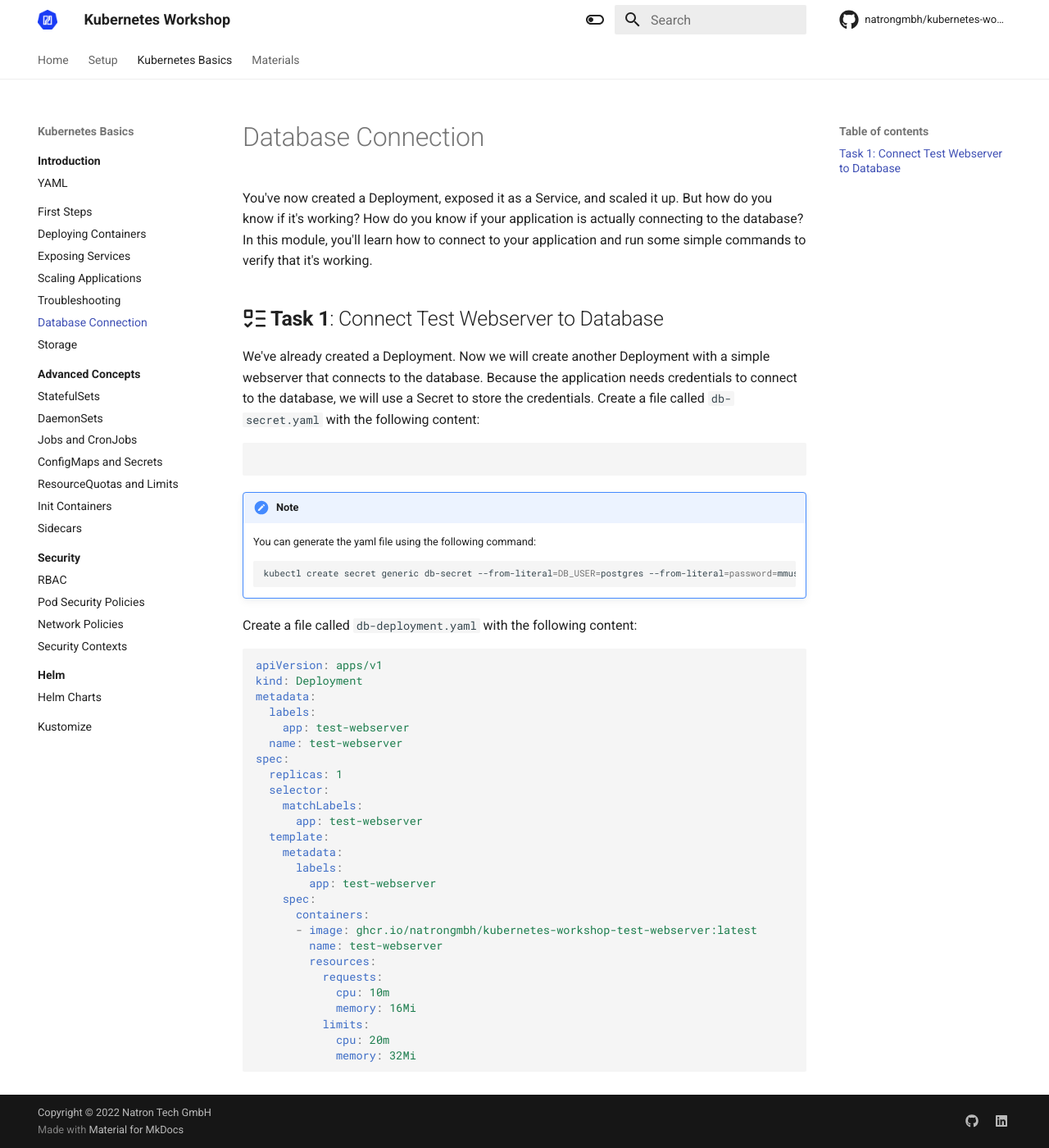
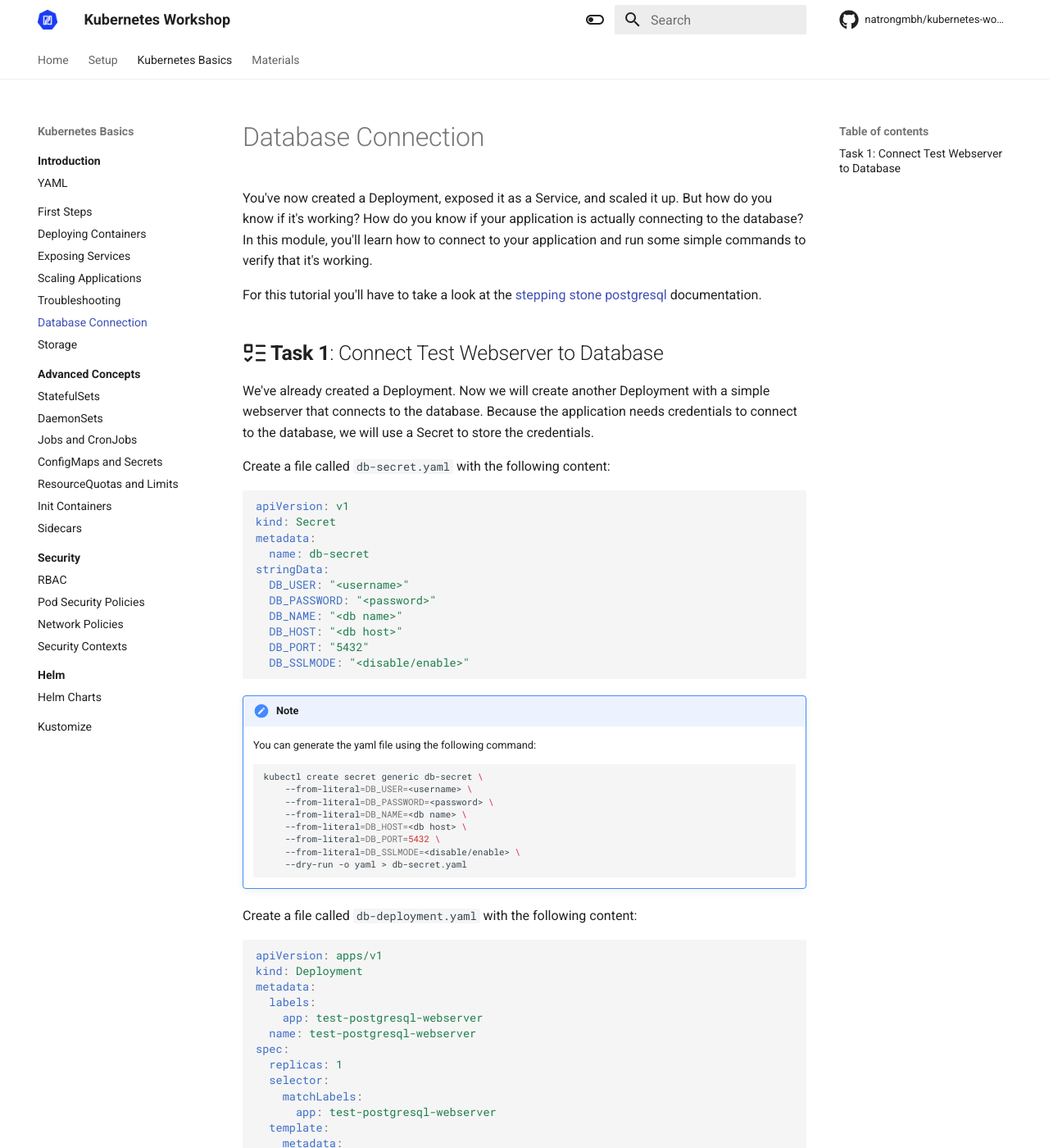
Before and after one commit to natrontech/kubernetes-workshop-golog, an MkDocs documentation site: the page built from docs/kubernetes-basics/database-connection.md, in a window 1280 px wide and 1400 px high. Shown: the whole window at 82% size. Built offline with MkDocs 1.6.1 and Material for MkDocs 9.7.7, drawn with Linux system fonts in a browser that asks for light colours; comment, search, counter and statistics services are not loaded; some of the changed text lies outside the part shown.

````diff
--- a/docs/kubernetes-basics/database-connection.md
+++ b/docs/kubernetes-basics/database-connection.md
@@ -1,14 +1,27 @@
 # Database Connection
 You've now created a Deployment, exposed it as a Service, and scaled it up. But how do you know if it's working? How do you know if your application is actually connecting to the database? In this module, you'll learn how to connect to your application and run some simple commands to verify that it's working.
+
+For this tutorial you'll have to take a look at the [stepping stone postgresql](https://wiki.golog.ch/wiki/gog-pro-010#Operations_-_PostgreSQL) documentation.
 
 ## :octicons-tasklist-16: **Task 1**: Connect Test Webserver to Database
 We've already created a Deployment.
 Now we will create another Deployment with a simple webserver that connects to the database.
 Because the application needs credentials to connect to the database, we will use a Secret to store the credentials.
+
 Create a file called `db-secret.yaml` with the following content:
 
 ```yaml
-
+apiVersion: v1
+kind: Secret
+metadata:
+  name: db-secret
+stringData:
+  DB_USER: "<username>"
+  DB_PASSWORD: "<password>"
+  DB_NAME: "<db name>"
+  DB_HOST: "<db host>"
+  DB_PORT: "5432"
+  DB_SSLMODE: "<disable/enable>"
 ```
 
 !!! note
@@ -16,7 +29,14 @@
     You can generate the yaml file using the following command:
 
     ```bash
-    kubectl create secret generic db-secret --from-literal=DB_USER=postgres --from-literal=password=mmuser_password --dry-run -o yaml > db-secret.yaml
+    kubectl create secret generic db-secret \
+        --from-literal=DB_USER=<username> \
+        --from-literal=DB_PASSWORD=<password> \
+        --from-literal=DB_NAME=<db name> \
+        --from-literal=DB_HOST=<db host> \
+        --from-literal=DB_PORT=5432 \
+        --from-literal=DB_SSLMODE=<disable/enable> \
+        --dry-run -o yaml > db-secret.yaml
     ```
 
 Create a file called `db-deployment.yaml` with the following content:
@@ -26,21 +46,21 @@
 kind: Deployment
 metadata:
   labels:
-    app: test-webserver
-  name: test-webserver
+    app: test-postgresql-webserver
+  name: test-postgresql-webserver
 spec:
   replicas: 1
   selector:
     matchLabels:
-      app: test-webserver
+      app: test-postgresql-webserver
   template:
     metadata:
       labels:
-        app: test-webserver
+        app: test-postgresql-webserver
     spec:
       containers:
-      - image: ghcr.io/natrongmbh/kubernetes-workshop-test-webserver:latest
-        name: test-webserver
+      - image: ghcr.io/natrongmbh/kubernetes-workshop-test-postgresql-webserver:latest
+        name: test-postgresql-webserver
         resources:
           requests:
             cpu: 10m
@@ -48,4 +68,81 @@
           limits:
             cpu: 20m
             memory: 32Mi
+        envFrom:
+        - secretRef:
+            name: db-secret
 ```
+
+Also create a file called `db-service.yaml` with the following content:
+
+```yaml
+apiVersion: v1
+kind: Service
+metadata:
+  name: test-postgresql-webserver
+spec:
+  selector:
+    app: test-postgresql-webserver
+  ports:
+  - protocol: TCP
+    port: 8080
+    targetPort: 8080
+  type: NodePort
+```
+
+Create a file called `db-ingress.yaml` with the following content:
+
+```yaml
+apiVersion: networking.k8s.io/v1
+kind: Ingress
+metadata:
+  name: test-postgresql-webserver
+  annotations:
+    kubernetes.io/ingress.class: nginx
+    kubernetes.io/tls-acme: "true"
+    cert-manager.io/cluster-issuer: letsencrypt-prod
+    nginx.ingress.kubernetes.io/add-base-url: "true"
+spec:
+  tls:
+  - hosts:
+    - test.k8s.golog.ch
+    secretName: test-postgresql-webserver-tls
+  rules:
+  - host: test.k8s.golog.ch
+    http:
+      paths:
+      - path: /
+        pathType: Prefix
+        backend:
+          service:
+            name: test-postgresql-webserver
+            port:
+              number: 8080
+```
+
+Finally, create the Deployment and Service:
+
+```bash
+kubectl apply -f db-secret.yaml --namespace <namespace>
+kubectl apply -f db-deployment.yaml --namespace <namespace>
+kubectl apply -f db-service.yaml --namespace <namespace>
+```
+
+Before you create the Ingress, you need to delete the old Ingress:
+
+```bash
+kubectl delete ingress <ingress name> --namespace <namespace>
+```
+
+Create the Ingress:
+
+```bash
+kubectl apply -f db-ingress.yaml
+```
+
+Check if the pod is running and also check the logs:
+
+```bash
+kubectl get pods --namespace <namespace>
+kubectl logs <pod name> --namespace <namespace>
+```
````
Also changed, not shown: 7 other files.
